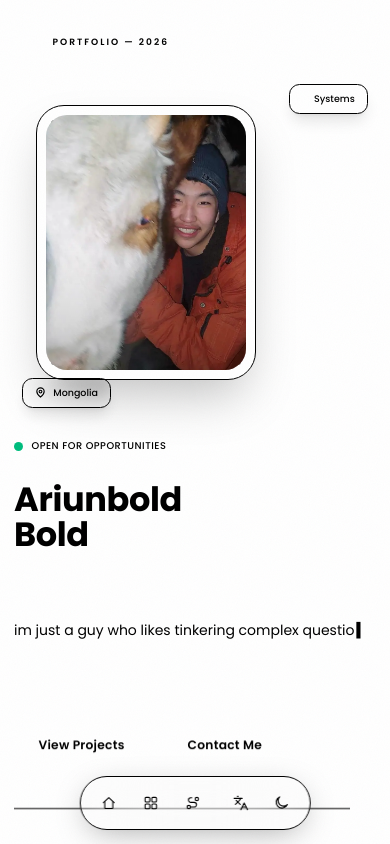
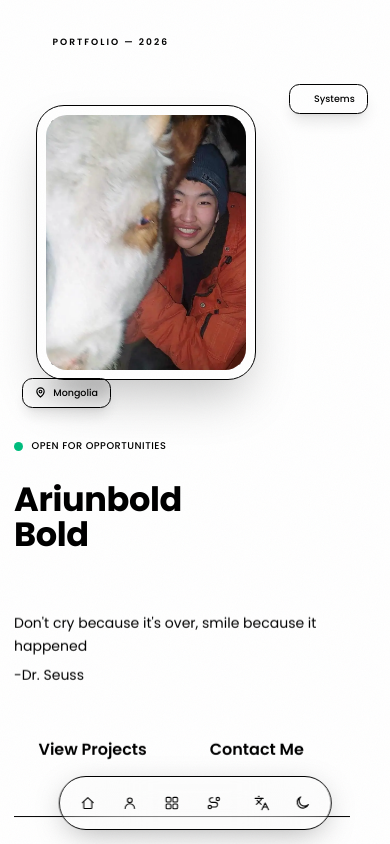
Before and after one commit to ariunbold-bo/portfolio, a Next.js app: page /en in a window 390 px wide. Shown: the top 844 px of the page. Built offline with nearby package versions, Linux system fonts and the light colour scheme.

Commit message:
chore ig kinda sleepy changed few things retiring my typewriter optimized a video that was over 40mb in size now its idk 20? or smt

```diff
--- a/app/components/nav-rail.tsx
+++ b/app/components/nav-rail.tsx
@@ -11,10 +11,10 @@ import { ThemeToggle } from "./theme-toggle";
 const MAX_VISIBLE = 5;
 
 /** IDs that have their own dedicated page rather than being in-page anchors. */
-const PAGE_IDS = new Set(["about", "contact", ]);
+const PAGE_IDS = new Set(["contact"]);
 
 function navHref(id: string, lang: string, pathname: string) {
-  if (id === "about" || id === "contact") return `/${lang}/${id}`;
+  if (id === "contact") return `/${lang}/${id}`;
 
   const isHome = pathname === `/${lang}` || pathname === `/${lang}/`;
 
@@ -28,20 +28,39 @@ function navHref(id: string, lang: string, pathname: string) {
 
 // Module-level component — avoids remounting on every NavRail render
 function NavItem({
-  id, label, icon, href, isActive, isPageLink, className, showLabel, onClick,
+  id,
+  label,
+  icon,
+  href,
+  isActive,
+  isPageLink,
+  className,
+  showLabel,
+  onClick,
 }: {
-  id: string; label: string; icon: IconName; href: string;
-  isActive: boolean; isPageLink: boolean; className: string;
-  showLabel?: boolean; onClick?: () => void;
+  id: string;
+  label: string;
+  icon: IconName;
+  href: string;
+  isActive: boolean;
+  isPageLink: boolean;
+  className: string;
+  showLabel?: boolean;
+  onClick?: () => void;
 }) {
   const tooltip = !showLabel && (
-    <span className="glass-2 pointer-events-none absolute left-[130%] whitespace-nowrap rounded-full px-3 py-1 text-xs font-medium text-ink opacity-0 -translate-x-1 transition-all duration-300 group-hover:translate-x-0 group-hover:opacity-100">
+    <span className="glass-2 pointer-events-none absolute left-[130%] whitespace-nowrap rounded-[28px] px-3 py-1 text-xs font-medium text-ink opacity-0 -translate-x-1 transition-all duration-300 group-hover:translate-x-0 group-hover:opacity-100">
       {label}
     </span>
   );
   const content = (
     <>
-      <Icon name={icon} className={showLabel ? "h-[1.1rem] w-[1.1rem]" : "h-[1.15rem] w-[1.15rem]"} />
+      <Icon
+        name={icon}
+        className={
+          showLabel ? "h-[1.1rem] w-[1.1rem]" : "h-[1.15rem] w-[1.15rem]"
+        }
+      />
       {showLabel && label}
       {tooltip}
     </>
@@ -55,9 +74,15 @@ function NavItem({
   };
 
   const isInternalHash = href.startsWith("#");
-  return isPageLink || !isInternalHash
-    ? <Link href={href} {...shared}>{content}</Link>
-    : <a href={href} {...shared}>{content}</a>;
+  return isPageLink || !isInternalHash ? (
+    <Link href={href} {...shared}>
+      {content}
+    </Link>
+  ) : (
+    <a href={href} {...shared}>
+      {content}
+    </a>
+  );
 }
 
 // ─── LangToggle ───────────────────────────────────────────────────────────────
@@ -79,7 +104,7 @@ function LangToggle({ className = "" }: { className?: string }) {
     <button
       type="button"
       onClick={switchLang}
-      className={`icon-btn hover:cursor-pointer relative h-11 w-11 overflow-hidden grid place-items-center rounded-full transition-all duration-300 ${className}`}
+      className={`icon-btn hover:cursor-pointer relative h-11 w-11 overflow-hidden grid place-items-center rounded-[28px] transition-all duration-300 ${className}`}
       aria-label="Toggle language"
     >
       <Icon name="languages" className="h-[1.15rem] w-[1.15rem]" />
@@ -94,12 +119,12 @@ export function NavRail({ dict }: { dict: Dictionary }) {
   const lang = useLocale();
 
   // Filter out standalone pages and hardware from the nav rail (only keep home, stack, journey)
-  const navItems = dict.nav.filter(item => !PAGE_IDS.has(item.id));
+  const navItems = dict.nav.filter((item) => !PAGE_IDS.has(item.id));
 
   // Detect active item: for page-level routes derive from pathname,
   // for anchor sections use IntersectionObserver.
   const getPageActive = () => {
-    if (pathname.endsWith("/about")) return "about";
+    // if (pathname.endsWith("/about")) return "about";
     if (pathname.endsWith("/contact")) return "contact";
     return null;
   };
@@ -112,7 +137,8 @@ export function NavRail({ dict }: { dict: Dictionary }) {
   useEffect(() => {
     const page = getPageActive();
     if (page) setActive(page);
-    else if (pathname === `/${lang}` || pathname === `/${lang}/`) setActive("home");
+    else if (pathname === `/${lang}` || pathname === `/${lang}/`)
+      setActive("home");
   }, [pathname, lang]);
 
   // Close overflow menu on outside click
@@ -153,14 +179,14 @@ export function NavRail({ dict }: { dict: Dictionary }) {
   const overflow = navItems.slice(MAX_VISIBLE);
 
   const desktopItemCls = (isActive: boolean) =>
-    `group relative grid h-11 w-11 place-items-center rounded-full transition-all duration-[400ms] ${
+    `group relative grid h-11 w-11 place-items-center rounded-[28px] transition-all duration-[400ms] ${
       isActive
         ? "bg-accent text-on-accent shadow-[0_10px_24px_-10px_rgba(var(--accent-rgb),0.8)]"
         : "text-muted hover:text-ink hover:bg-surface"
     }`;
 
   const mobileItemCls = (isActive: boolean) =>
-    `grid h-12 w-12 shrink-0 place-items-center rounded-full transition-all duration-300 active:scale-90 touch-manipulation ${
+    `grid h-12 w-12 shrink-0 place-items-center rounded-[28px] transition-all duration-300 active:scale-90 touch-manipulation ${
       isActive
         ? "bg-accent text-on-accent shadow-[0_6px_16px_-6px_rgba(var(--accent-rgb),0.6)]"
         : "text-muted hover:text-ink hover:bg-surface-2"
@@ -171,7 +197,7 @@ export function NavRail({ dict }: { dict: Dictionary }) {
       {/* ── Desktop vertical rail ── */}
       <nav
         aria-label="Section navigation"
-        className="glass overflow-x-hidden fixed left-6 top-1/2 z-9999 hidden -translate-y-1/2 flex-col items-center gap-1 rounded-full p-2 lg:flex"
+        className="glass overflow-x-hidden fixed left-6 top-1/2 z-9999 hidden -translate-y-1/2 flex-col items-center gap-1 rounded-[28px] p-2 lg:flex"
       >
         {navItems.map((item) => (
           <NavItem
@@ -191,7 +217,7 @@ export function NavRail({ dict }: { dict: Dictionary }) {
       {/* ── Mobile floating pill ── */}
       <nav
         aria-label="Section navigation"
-        className="fixed bottom-[max(1rem,env(safe-area-inset-bottom))] left-1/2 -translate-x-1/2 z-[9999] flex items-center justify-center gap-0 rounded-full border border-[var(--border)] bg-[var(--surface-solid)]/85 px-2 py-1.5 shadow-[0_8px_32px_-8px_rgba(0,0,0,0.35)] backdrop-blur-2xl lg:hidden"
+        className="fixed bottom-[max(1rem,env(safe-area-inset-bottom))] left-1/2 -translate-x-1/2 z-[9999] flex items-center justify-center gap-0 rounded-[28px] border border-[var(--border)] bg-[var(--surface-solid)]/85 px-2 py-1.5 shadow-[0_8px_32px_-8px_rgba(0,0,0,0.35)] backdrop-blur-2xl lg:hidden"
       >
         {visible.map((item) => (
           <NavItem
@@ -210,11 +236,20 @@ export function NavRail({ dict }: { dict: Dictionary }) {
               type="button"
               onClick={() => setMoreOpen((o) => !o)}
               aria-label="More sections"
-              className={`grid h-12 w-12 shrink-0 place-items-center rounded-full transition-all duration-300 active:scale-90 touch-manipulation ${
-                moreOpen ? "bg-accent text-on-accent" : "text-muted hover:text-ink hover:bg-surface-2"
+              className={`grid h-12 w-12 shrink-0 place-items-center rounded-[28px] transition-all duration-300 active:scale-90 touch-manipulation ${
+                moreOpen
+                  ? "bg-accent text-on-accent"
+                  : "text-muted hover:text-ink hover:bg-surface-2"
               }`}
             >
-              <svg viewBox="0 0 24 24" className="h-[1.2rem] w-[1.2rem]" fill="none" stroke="currentColor" strokeWidth={2} strokeLinecap="round">
+              <svg
+                viewBox="0 0 24 24"
+                className="h-[1.2rem] w-[1.2rem]"
+                fill="none"
+                stroke="currentColor"
+                strokeWidth={2}
+                strokeLinecap="round"
+              >
                 <circle cx="12" cy="5" r="1.2" />
                 <circle cx="12" cy="12" r="1.2" />
                 <circle cx="12" cy="19" r="1.2" />
@@ -233,17 +268,23 @@ export function NavRail({ dict }: { dict: Dictionary }) {
                     showLabel
                     onClick={() => setMoreOpen(false)}
                     className={`flex items-center gap-3 rounded-xl px-4 py-2.5 text-sm font-medium transition-all duration-300 ${
-                      active === item.id ? "bg-accent text-on-accent" : "text-muted hover:text-ink hover:bg-surface"
+                      active === item.id
+                        ? "bg-accent text-on-accent"
+                        : "text-muted hover:text-ink hover:bg-surface"
                     }`}
                   />
                 ))}
                 <span className="mx-2 my-1 h-px bg-[var(--border)]" />
                 <div className="flex items-center justify-between px-3 py-1.5">
-                  <span className="text-xs font-medium text-muted">{dict.ui.language}</span>
+                  <span className="text-xs font-medium text-muted">
+                    {dict.ui.language}
+                  </span>
                   <LangToggle className="h-9 w-9" />
                 </div>
                 <div className="flex items-center justify-between px-3 py-1.5">
-                  <span className="text-xs font-medium text-muted">{dict.ui.theme}</span>
+                  <span className="text-xs font-medium text-muted">
+                    {dict.ui.theme}
+                  </span>
                   <ThemeToggle className="h-9 w-9" />
                 </div>
               </div>
--- a/app/components/sections/hero.tsx
+++ b/app/components/sections/hero.tsx
@@ -23,10 +23,6 @@ export function Hero({
       id="home"
       className="relative flex min-h-[100svh] flex-col justify-center pb-20"
     >
-
-
-
-
       {/* ── Top decorative rule ── */}
       <div className="absolute top-24 left-0 right-0 h-px bg-gradient-to-r from-transparent via-[var(--border-strong)] to-transparent opacity-50" />
 
@@ -78,7 +74,7 @@ export function Hero({
 
           {/* Role line */}
           <Reveal variant="up" delay={250}>
-            <div className="flex items-center gap-4 mb-8 mt-4">
+            <div className="flex items-center gap-4 mb-6 mt-4">
               <div className="h-px w-10 bg-[var(--accent)] opacity-60" />
               <p
                 className="text-sm font-semibold tracking-[0.14em] uppercase"
@@ -95,18 +91,25 @@ export function Hero({
             </div>
           </Reveal>
 
-          {/* Typewriter */}
-          <Reveal variant="up" delay={350} className="mb-10 min-h-[3rem]">
-            <p className="text-base leading-relaxed text-[var(--ink)] max-w-md">
-              <Typewriter />
-            </p>
-          </Reveal>
+          {/* Typewriter will be removed in next update */}
+          <div className="flex flex-col gap-2">
+            <Reveal variant="up" delay={350} className="min-h-[3rem]">
+              <p className="text-base leading-relaxed text-[var(--ink-strong)] max-w-md">
+                Don't cry because it's over, smile because it happened
+              </p>
+            </Reveal>
+            <Reveal variant="up" delay={350} className=" min-h-[3rem]">
+              <p className="text-base leading-relaxed text-[var(--ink)] max-w-md">
+                -Dr. Seuss
+              </p>
+            </Reveal>
+          </div>
 
           {/* CTAs */}
           <Reveal
             variant="up"
             delay={480}
-            className="flex flex-wrap items-center gap-4 sm:gap-6 mt-8"
+            className="flex flex-wrap items-center gap-4 sm:gap-6 mt-6"
           >
             <div className="flex items-center gap-4">
               <Link
@@ -179,14 +182,13 @@ export function Hero({
               {/* Image wrapper — this is the ONLY overflow-hidden */}
               <div className="relative w-full h-full rounded-[1.5rem] overflow-hidden">
                 {/* Subtle gradient on top of photo */}
-                <div className="absolute inset-0 bg-gradient-to-t from-black/20 via-transparent to-transparent z-10 pointer-events-none" />
                 <Image
                   src="/hero.webp"
                   alt={dict.identity.name}
                   width={600}
                   height={750}
                   sizes="(max-width: 767px) 220px, 300px"
-                  className="object-cover w-full h-full transition-transform duration-1000 group-hover:scale-105"
+                  className="object-cover w-full h-full transition-transform duration-700"
                   priority
                   fetchPriority="high"
                 />
--- a/app/components/typewriter.tsx
+++ b/app/components/typewriter.tsx
@@ -3,9 +3,9 @@
 import { useEffect, useRef, useState } from "react";
 
 const phrases = [
-  "im just a guy who likes tinkering complex questions",
-  "currently exploring lower-level systems & toolchains",
-  "Arch Linux · ESP32 · React · C++",
+  "i would like to sleep.",
+  "hustling in school.",
+  "Arch Linux · ESP32 · Nextjs · C++",
 ];
 
 export function Typewriter() {
--- a/app/globals.css
+++ b/app/globals.css
@@ -89,7 +89,7 @@
   --font-sans: var(--font-poppins), ui-sans-serif, system-ui, sans-serif;
 
   --radius-glass: 28px;
-  --radius-card: 22px;
+  --radius-card: 28px;
 }
 
 /* ------------------------------------------------------------------ *
@@ -113,7 +113,6 @@
     font-family: var(--font-poppins), ui-sans-serif, system-ui, sans-serif;
     -webkit-font-smoothing: antialiased;
     text-rendering: optimizeLegibility;
-
     max-width: 100vw;
     transition:
       background-color 0.7s ease,
@@ -219,15 +218,15 @@
     position: relative;
     border-radius: var(--radius-card);
     transition:
-      transform 0.55s cubic-bezier(0.22, 0.61, 0.36, 1),
-      box-shadow 0.55s ease,
-      border-color 0.55s ease,
-      background-color 0.55s ease;
+      transform 0.3s ,
+      box-shadow 0.3s ease,
+      border-color 0.3s ease,
+      background-color 0.3s ease;
   }
 
   .hover-lift {
     position: relative;
-    transition: transform 0.55s cubic-bezier(0.22, 0.61, 0.36, 1);
+    transition: transform 0.55s ;
   }
   /* Shadow via opacity on a pre-rendered pseudo-element —
      avoids box-shadow paint calls on every animation frame */
@@ -283,11 +282,11 @@
     align-items: center;
     justify-content: center;
     gap: 0.55rem;
-    border-radius: 999px;
+    border-radius: 90px;
     padding: 0.78rem 1.4rem;
-    font-size: 0.82rem;
+    font-size: 16px !important;
     font-weight: 600;
-    letter-spacing: 0.02em;
+    /* letter-spacing: 0.02em; */
     line-height: 1;
     white-space: nowrap;
     text-decoration: none;
@@ -312,7 +311,7 @@
   }
   .btn-primary:hover {
     transform: translateY(-3px);
-    box-shadow: 0 20px 40px -12px rgba(var(--accent-rgb), 0.8);
+    box-shadow: 0 20px 40px -12px rgba(var(--accent-rgb), 0.2);
   }
 
   /* ── Ghost: outlined, transparent ── */
@@ -625,9 +624,9 @@
   100% { opacity: 1; transform: scale(1)    translate3d(0, 0,   0); }
 }
 
-/* Continuous-animation helpers — will-change declared here so every
-   element using the class gets its own compositor layer immediately. */
-.animate-float {
+/* dead */
+
+/* .animate-float {
   will-change: transform;
   animation: float 6s ease-in-out infinite;
 }
@@ -646,7 +645,7 @@
 .animate-pop {
   will-change: transform, opacity;
   animation: pop-in 0.4s cubic-bezier(0.22, 1, 0.36, 1) both;
-}
+} */
 
 /* Skeleton loading placeholder — used by loading.tsx route boundaries */
 .skeleton {
@@ -920,7 +919,7 @@
      continuous and the browser won't promote them otherwise.
   ───────────────────────────────────────────────────────────────── */
   @media (hover: none) and (pointer: coarse) {
-    .animate-float,
+    .animate- float,
     .animate-float-slow,
     .animate-spin-slow,
     .animate-rise,
--- a/app/lib/dictionaries/en.ts
+++ b/app/lib/dictionaries/en.ts
@@ -393,6 +393,7 @@ const en: Dictionary = {
   ],
   nav: [
     { id: "home", label: "Home", icon: "home" },
+    { id: "about", label: "About", icon: "user" },
     { id: "projects", label: "Projects", icon: "grid" },
     { id: "journey", label: "Journey", icon: "route" },
   ],
```
Also changed, not shown: app/[lang]/page.tsx (+3 -5 lines), lint.txt (deleted), tsc.txt (deleted), 1 other file (tests, documents, lock files or other folders).
